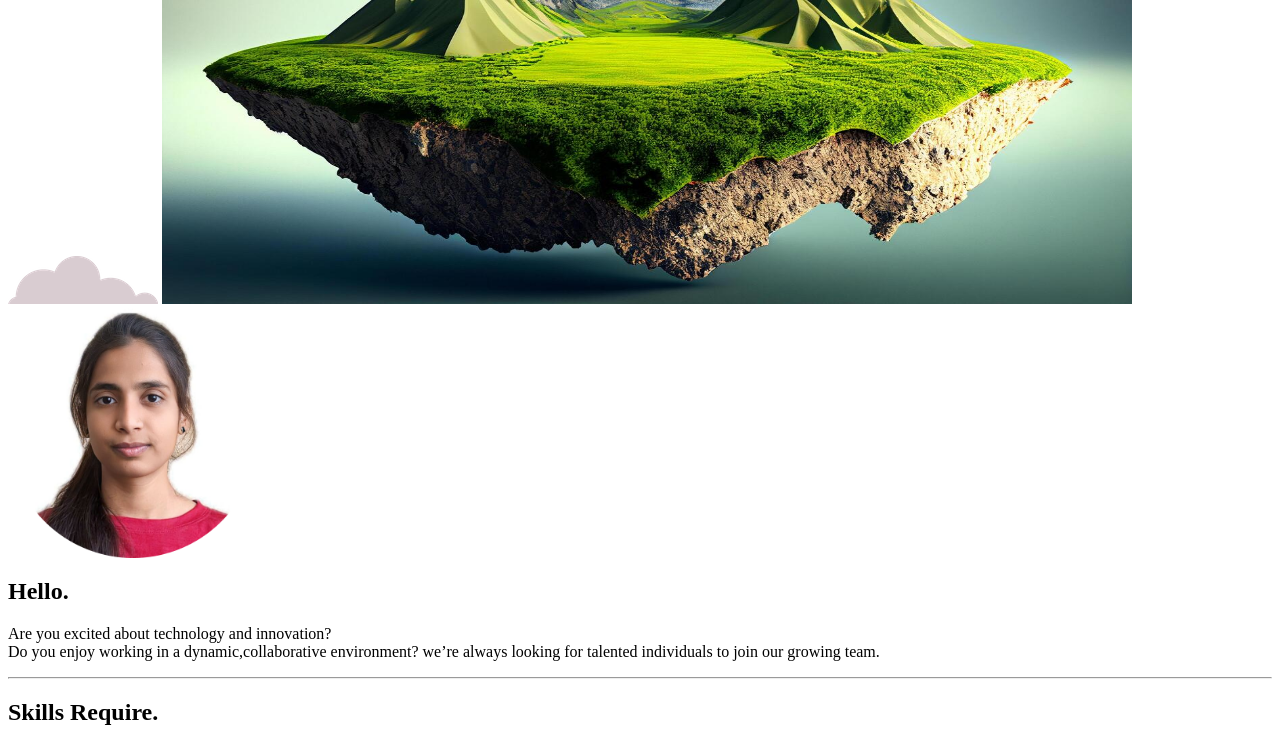
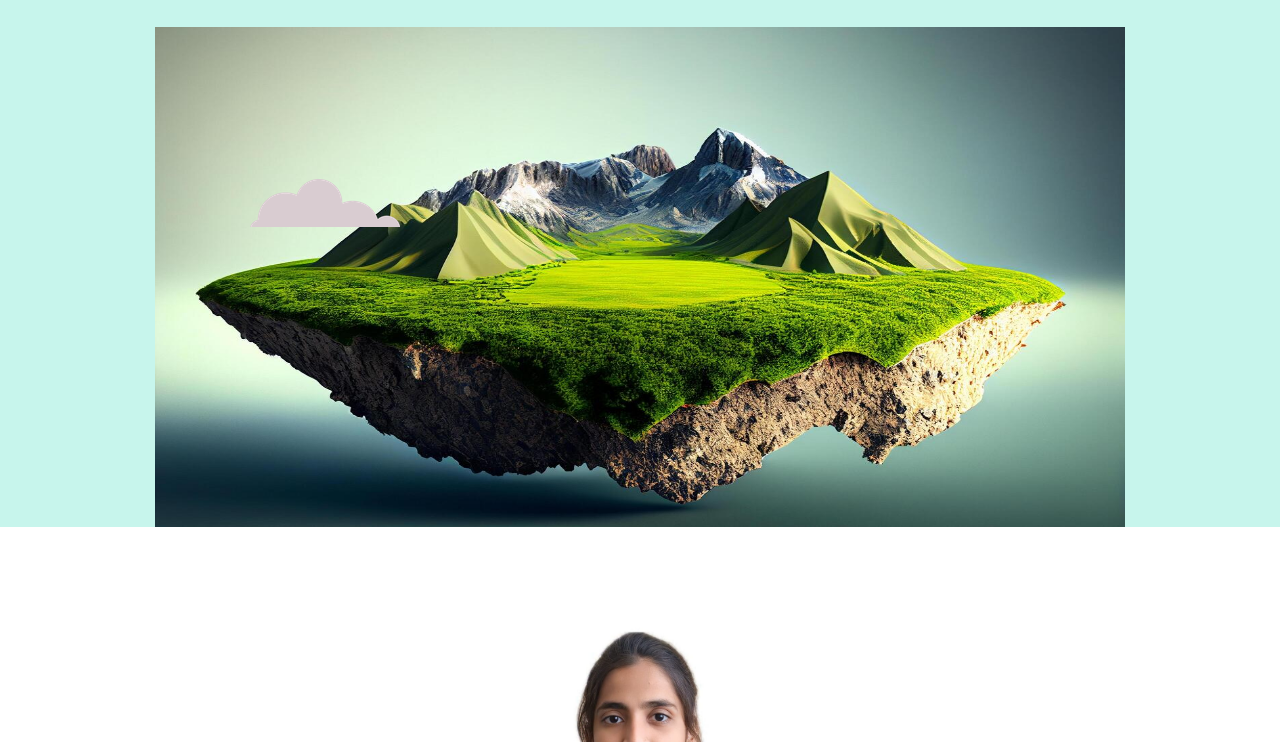
Before and after one commit to Mujawars/Test, a plain HTML site: page index.html in a window 1280 px wide. Shown: the part 380-1122 px from the top of the page. Drawn offline with Linux system fonts and the light colour scheme; files whose address does not match are found by name.

Commit message:
Update index.html

```diff
--- a/index.html
+++ b/index.html
@@ -8,7 +8,7 @@
 	<link rel="preconnect" href="https://fonts.gstatic.com" crossorigin>
 	<link href="https://fonts.googleapis.com/css2?family=Hanken+Grotesk:wght@100&family=Merriweather&family=Montserrat&family=Sacramento&display=swap" rel="stylesheet">
     <title>Simran Mujawar</title>
-    <link rel="stylesheet" href="C:\Github\Test\Test\Styles.css.css">
+    <link rel="stylesheet" href="Styles.css">
     <link rel="icon" href="favicon.ico">
 </head>
     <body>
```
